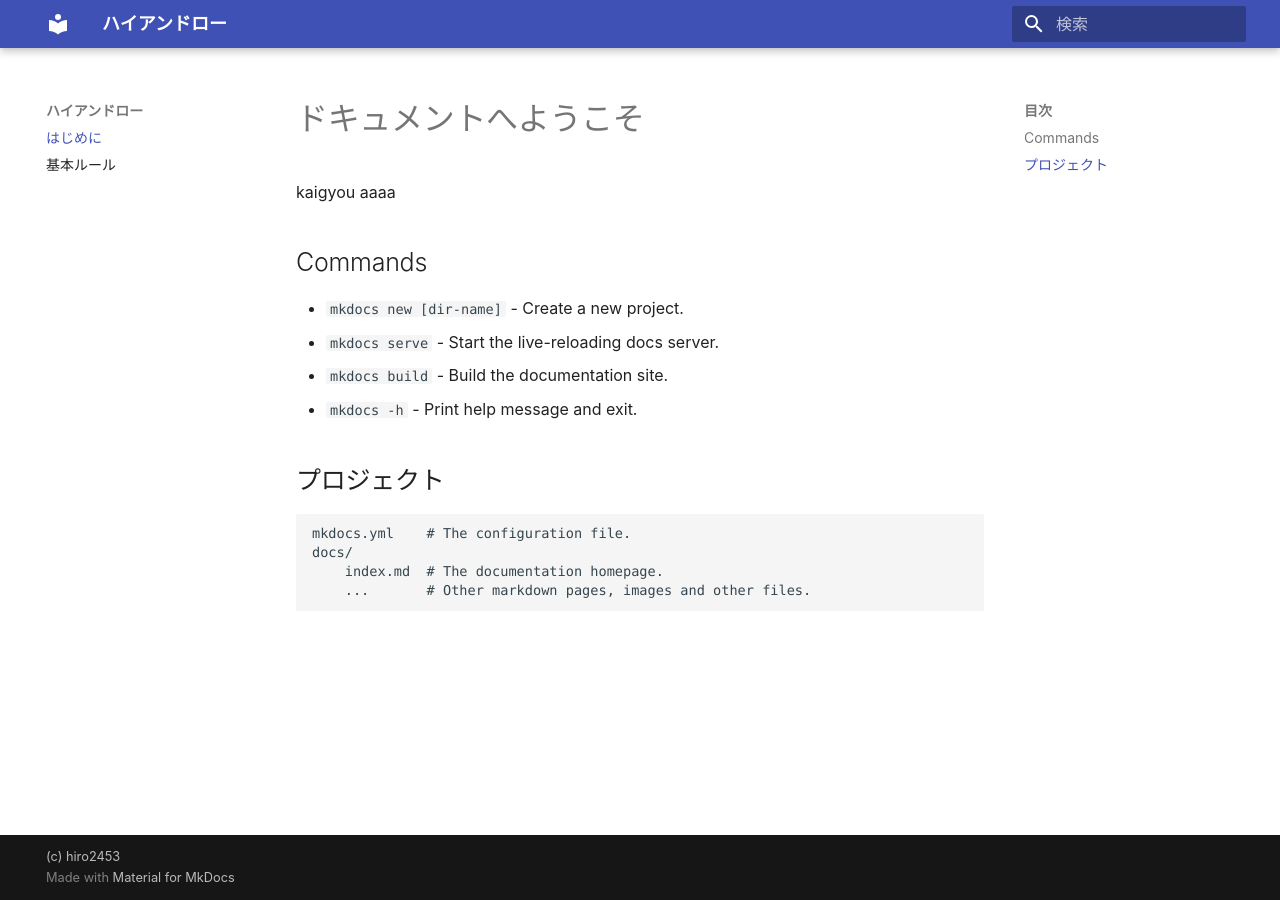
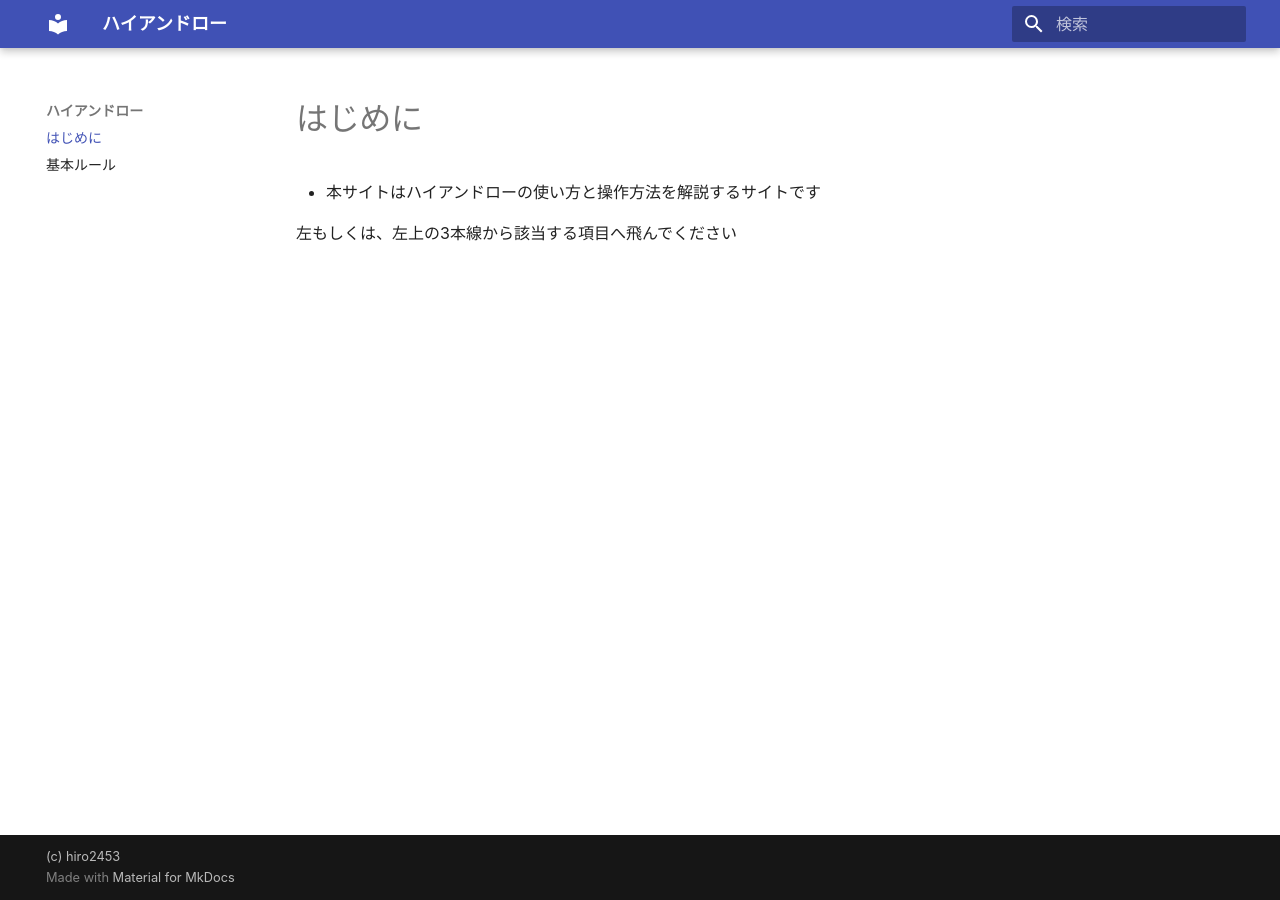
Before and after one commit to hiro2453/HAL_Docs, an MkDocs documentation site: the page built from docs/index.md, in a window 1280 px wide. Built offline with MkDocs 1.6.1 and Material for MkDocs 9.7.7, drawn with Linux system fonts in a browser that asks for light colours; some web fonts are replaced.

Commit message:
簡潔にした

```diff
--- a/docs/index.md
+++ b/docs/index.md
@@ -1,18 +1,5 @@
-# ドキュメントへようこそ
+# はじめに
 
-kaigyou
-aaaa
+* 本サイトはハイアンドローの使い方と操作方法を解説するサイトです
 
-## Commands
-
-* `mkdocs new [dir-name]` - Create a new project.
-* `mkdocs serve` - Start the live-reloading docs server.
-* `mkdocs build` - Build the documentation site.
-* `mkdocs -h` - Print help message and exit.
-
-## プロジェクト
-
-    mkdocs.yml    # The configuration file.
-    docs/
-        index.md  # The documentation homepage.
-        ...       # Other markdown pages, images and other files.
+左もしくは、左上の3本線から該当する項目へ飛んでください
```
